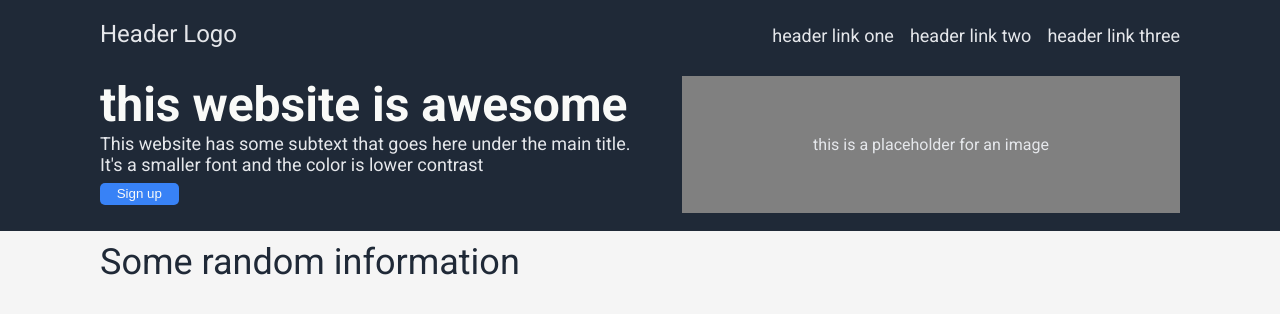
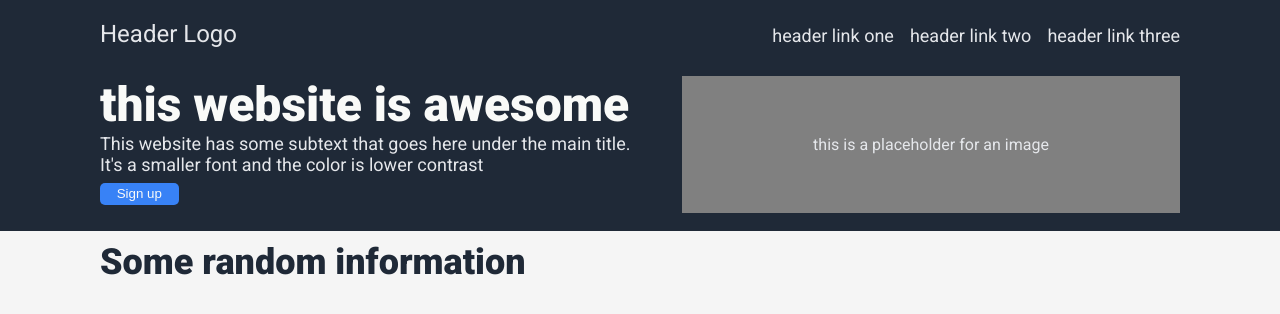
Before and after one commit to Hifilo/landingpage, a plain HTML site: page index.html in a window 1280 px wide. Drawn offline with Linux system fonts and the light colour scheme.

Commit message:
font adjustments

```diff
--- a/style.css
+++ b/style.css
@@ -1,4 +1,4 @@
-@import url('https://fonts.googleapis.com/css2?family=Roboto:wght@400;700&display=swap');
+@import url('https://fonts.googleapis.com/css2?family=Roboto:wght@100..900&display=swap');
 
 body {
 	background-color: whitesmoke;
@@ -146,7 +146,7 @@ section {
 h1.texthero {
 	color: #f9faf8;
 	font-size: 48px;
-	font-weight: extra-bold;
+	font-weight: 900;
 	margin: 0;
 }
 p.textsecondary {
@@ -162,7 +162,7 @@ p.textsecondary {
 .textinfo {
 	color: #1f2937;
 	font-size: 36px;
-	font-weight: extra-bold;
+	font-weight: 900;
 }
 .textquote {
 	color: #1f2937;
```
